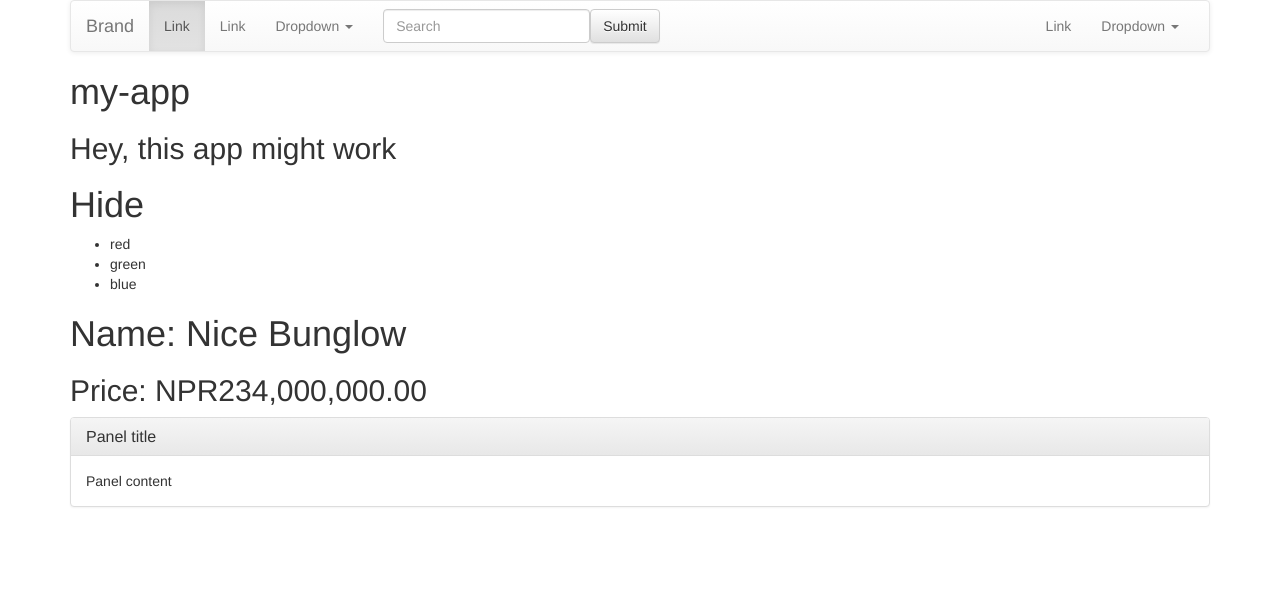
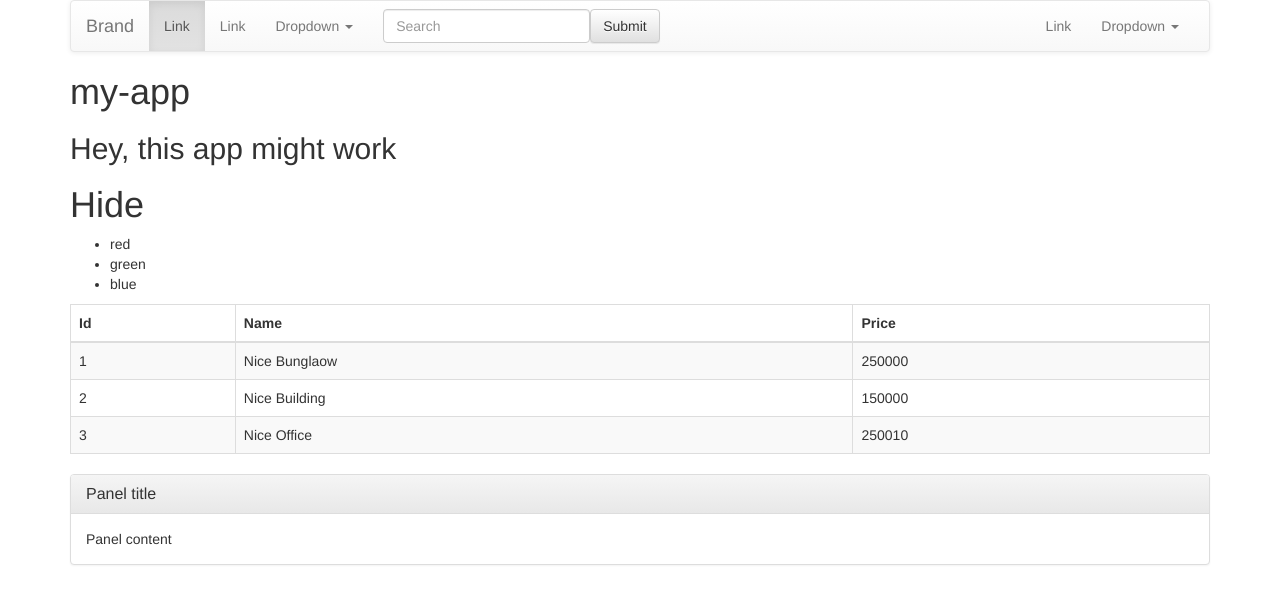
Before and after one commit to PradipH31/CIBT_Notes_Angular_Part1, an Angular app: page / in a window 1280 px wide. Shown: the top 604 px of the page. Built offline with nearby package versions, Linux system fonts and the light colour scheme.

Commit message:
Used constructor effectively & array in component

```diff
--- a/src/app/property-manager/models/property.ts
+++ b/src/app/property-manager/models/property.ts
@@ -1,25 +1,25 @@
 export class Property {
-    private _id: number;
     public get id(): number {
         return this._id;
     }
     public set id(value: number) {
         this._id = value;
     }
-    private _name: string;
     public get name(): string {
         return this._name;
     }
     public set name(value: string) {
         this._name = value;
     }
-    private _price: number;
     public get price(): number {
         return this._price;
     }
     public set price(value: number) {
         this._price = value;
     }
-    constructor() { }
 
+    public constructor(
+        private _id: number,
+        private _name: string,
+        private _price: number) { }
 }
--- a/src/app/property-manager/property/property.component.html
+++ b/src/app/property-manager/property/property.component.html
@@ -1,6 +1,16 @@
-<h1>
-    Name: {{property.name}}
-</h1>
-<h2>
-    Price: {{property.price | currency:'NPR'}}
-</h2>
+<table class="table table-bordered table-striped table-hover">
+    <thead>
+        <tr>
+            <th>Id</th>
+            <th>Name</th>
+            <th>Price</th>
+        </tr>
+    </thead>
+    <tbody>
+        <tr *ngFor="let property of properties">
+            <td>{{property.id}}</td>
+            <td>{{property.name}}</td>
+            <td>{{property.price}}</td>
+        </tr>
+    </tbody>
+</table>
--- a/src/app/property-manager/property/property.component.ts
+++ b/src/app/property-manager/property/property.component.ts
@@ -7,15 +7,14 @@ import { Property } from '../models/property';
   styleUrls: ['./property.component.css']
 })
 export class PropertyComponent implements OnInit {
-  property: Property = null;
+  properties: Array<Property> = new Array<Property>();
 
   constructor() { }
 
   ngOnInit() {
-    this.property = new Property();
-    this.property.id = 1;
-    this.property.name = "Nice Bunglow";
-    this.property.price = 234000000;
+    this.properties.push(new Property(1, 'Nice Bunglaow', 250000));
+    this.properties.push(new Property(2, 'Nice Building', 150000));
+    this.properties.push(new Property(3, 'Nice Office', 250010));
   }
 
 }
```
